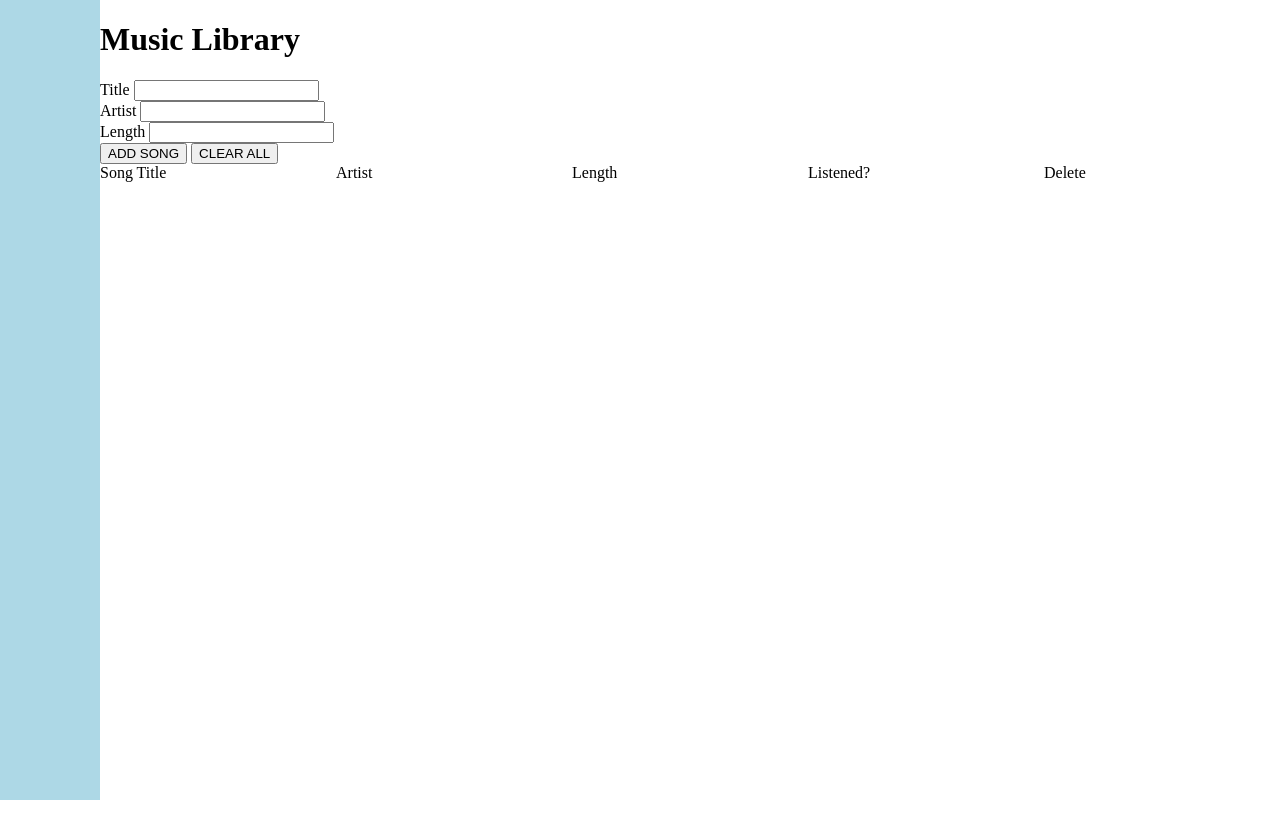
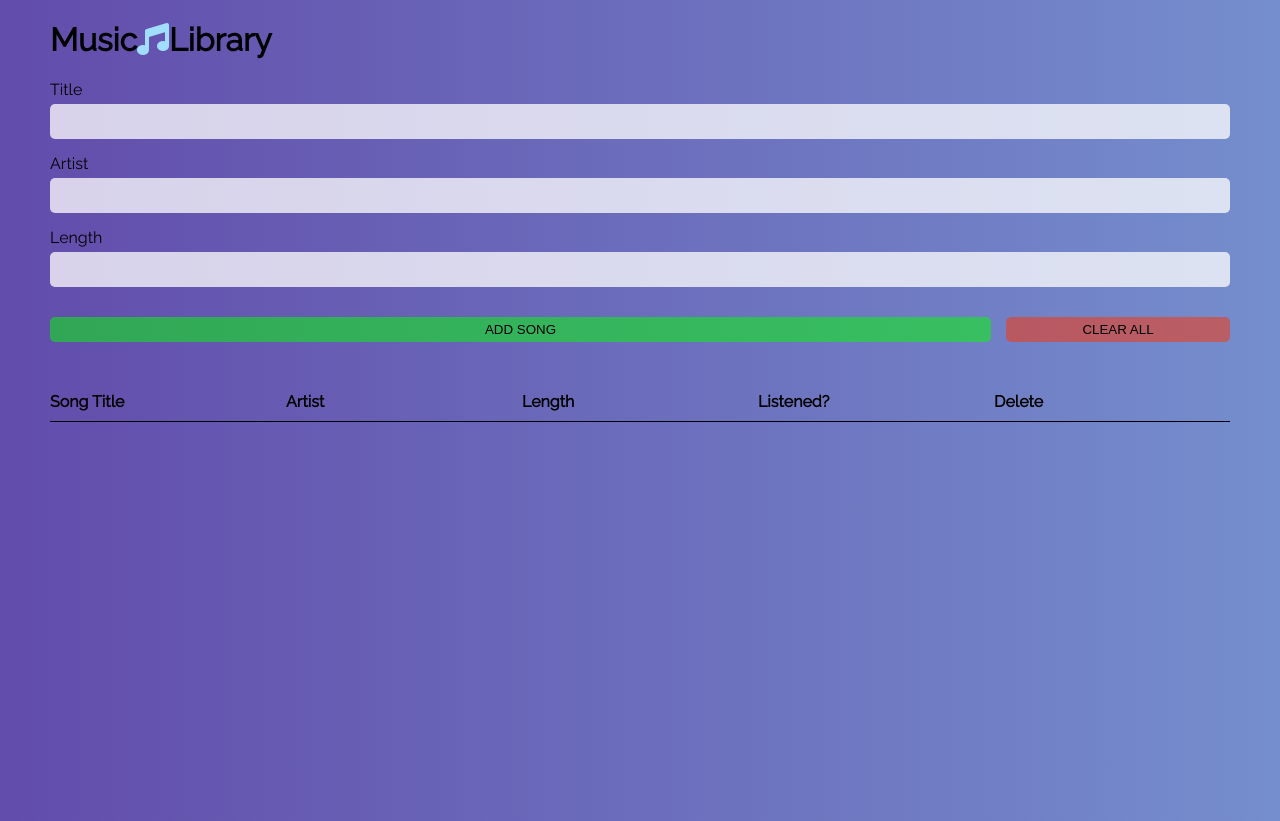
Before and after one commit to johnmoormaniii/music-library, a plain HTML site: page index.html in a window 1280 px wide. Both pictures are taken after a click on the button "CLEAR ALL". Before the commit the page ends 800 px from the top, so only its background shows below. Drawn offline with Linux system fonts and the light colour scheme.

Commit message:
Add files via upload

```diff
--- a/app.js
+++ b/app.js
@@ -1,4 +1,5 @@
 // ********** app.js **********
+
 
 class Song {
     constructor(title, artist, length){
@@ -10,27 +11,11 @@ class Song {
 
 let songLibrary =[];
 
-function displaySongs(){
-    const songs = JSON.parse(localStorage.getItem('songLibrary'));
-    songs.forEach((song) => {
-        const tableContainer = document.querySelector('.table-container');
-        const songCard = document.createElement('div');
-        songCard.classList.add('table');
-        songCard.classList.add('song-card');
-        songCard.innerHTML = `
-            <div class="song-title">${song.title}</div>
-            <div>${song.artist}</div>
-            <div>${song.length}</div>
-            <input type="checkbox">
-            <i class="btn-delete fas fa-trash">
-        `;
 
-        tableContainer.appendChild(songCard);
-    })
-}
+// ---------- HANDLING THE SONG LIBRARY ARRAY ----------
+
 
 function addSong(){
-
     const title = document.querySelector('#title').value;
     const artist = document.querySelector('#artist').value;
     const length = document.querySelector('#length').value;
@@ -64,8 +49,33 @@ function removeSong(element){
     }
 };
 
+
+// ---------- SONG DISPLAY HANDLING ----------
+
+
+function displaySongs(){
+    const songs = JSON.parse(localStorage.getItem('songLibrary'));
+    songs.forEach((song) => {
+        const tableContainer = document.querySelector('.table-container');
+        const songCardContainer = document.querySelector('.song-card-container');
+        const songCard = document.createElement('div');
+        songCard.classList.add('table');
+        songCard.classList.add('song-card');
+        songCard.innerHTML = `
+            <div class="song-title">${song.title}</div>
+            <div>${song.artist}</div>
+            <div>${song.length}</div>
+            <input type="checkbox">
+            <i class="btn-delete fas fa-trash">
+        `;
+
+        songCardContainer.appendChild(songCard);
+    })
+};
+
 function addSongToDisplay(newSong){
     const tableContainer = document.querySelector('.table-container');
+    const songCardContainer = document.querySelector('.song-card-container');
     const songCard = document.createElement('div');
     songCard.classList.add('table');
     songCard.classList.add('song-card');
@@ -77,7 +87,7 @@ function addSongToDisplay(newSong){
         <i class="btn-delete fas fa-trash">
     `;
 
-    tableContainer.appendChild(songCard);
+    songCardContainer.appendChild(songCard);
 };
 
 function removeSongFromDisplay(button){
@@ -85,6 +95,18 @@ function removeSongFromDisplay(button){
         button.parentElement.remove();
     }
 };
+
+function clearAllCards(button){
+    button.parentElement.parentElement.nextElementSibling.firstChild.nextElementSibling.nextElementSibling.remove();
+    const tableContainer = document.querySelector('.table-container');
+    const newSongCardContainer = document.createElement('div');
+    newSongCardContainer.classList.add('song-card-container');
+    tableContainer.appendChild(newSongCardContainer);
+};
+
+
+// ---------- CLEARING INPUT FIELDS AFTER ADDING A SONG ----------
+
 
 function clearInput(){
     document.querySelector('#title').value = '';
@@ -130,13 +152,15 @@ document.addEventListener('click', (e) => {
     removeSongFromDisplay(e.target);
 });
 
-document.querySelector('#clearAll').addEventListener('click', () => {
+document.querySelector('#clearAll').addEventListener('click', (e) => {
     clearAllLocalStorage();
     newLocalStorage();
-    clearAllCards();
-})
+    clearAllCards(e.target);
+});
+
 
 // ---------- THESE RUN WHEN THE PAGE OPENS ----------
 
+
 getLocalStorage();
 displaySongs();
--- a/index.html
+++ b/index.html
@@ -14,30 +14,28 @@
 </head>
 <body>
 
-    <div class="sidebar">
-
-    </div>
-
     <div class="container">
         <header>
-            <h1>Music Library</h1>
+            <h1>Music<i class="fas fa-music"></i>Library</h1>
         </header>
 
         <form id="song-form">
-            <div class="title-container">
+            <div class="label-container title-container">
                 <label for="title">Title</label>
-                <input type="text" id="title">
+                <input class="input-box" type="text" id="title">
             </div>
-            <div class="artist-container">
+            <div class="label-container artist-container">
                 <label for="artist">Artist</label>
-                <input type="text" id="artist">
+                <input class="input-box" type="text" id="artist">
             </div>
-            <div class="length-container">
+            <div class="label-container length-container">
                 <label for="length">Length</label>
-                <input type="text" id="length">
+                <input class="input-box" type="text" id="length">
             </div>
-            <button type="button" id="submit">ADD SONG</button>
-            <button type="button" id="clearAll">CLEAR ALL</button>
+            <div class="button-container">
+                <button type="button" id="submit">ADD SONG</button>
+                <button type="button" id="clearAll">CLEAR ALL</button>
+            </div>
         </form>
 
         <div class="table-container">
@@ -48,7 +46,13 @@
                 <div>Listened?</div>
                 <div>Delete</div>
             </div>
-<!--
+
+            <div class="song-card-container">
+
+            </div>
+
+
+<!--    SONG CARD TEMPLATE
             <div class="table song-card">
                 <div>My Favorite Song</div>
                 <div>John Doe</div>
@@ -57,6 +61,7 @@
                 <i class="btn-delete fas fa-trash"></i>
             </div>
 -->
+
         </div>
     </div>
 
--- a/style.css
+++ b/style.css
@@ -1,51 +1,145 @@
+@import url('https://fonts.googleapis.com/css2?family=Raleway&display=swap');
+
+/*
+Colors:
+#A0DDFF
+#758ECD
+#C1CEFE
+#7189FF
+#624CAB
+*/
+
 *, *::before, *::after{
     box-sizing: border-box;
-}
-
-:root{
-    --sidebar-width: 100px;
 }
 
 body, html{
     margin: 0;
     padding: 0;
+    font-family: 'Raleway', sans-serif;
+    background: linear-gradient(to left, #758ECD,#624cab);
+    background-repeat: no-repeat;
+    min-height: 100vh;
 }
 
 .container{
     position: relative;
     margin: 0;
+    margin-left: 50px;
+    margin-right: 50px;
     padding: 0;
-    margin-left: var(--sidebar-width);
 }
 
-.sidebar{
-    position: fixed;
-    background-color: lightblue;
-    height: 100vh;
-    width: var(--sidebar-width);
-    margin: 0;
-    padding: 0;
-    left: 0;
-    top: 0;
+
+/* ---------- HEADER ---------- */
+
+
+header > h1{
+    font-weight: bold;
 }
+
+header > h1 > i{
+    color: #A0DDFF;
+}
+
+
+/* ---------- TABLE AND LABEL STYLING ---------- */
+
 
 .table{
     display: grid;
     grid-template-columns: repeat(5, 1fr);
     text-align: left;
+    align-items: center;
+}
+
+.label-container{
+    display: flex;
+    flex-direction: column;
+    margin-bottom: 15px;
+}
+
+.label-container > label{
+    margin-bottom: 5px;
+}
+
+.input-box{
+    height: 35px;
+    background-color: rgba(255,255,255,.75);
+    border: none;
+    border-radius: 5px;
 }
 
 .table-heading{
+    margin-bottom: 25px;
+    border-bottom: 1px solid black;
+    padding-bottom: 10px;
+}
+
+.table-heading > div{
+    font-weight: bold;
+}
+
+
+/* ---------- SONG CARD DISPLAY STYLING ---------- */
+
+
+.song-card{
+    background-color: rgba(193,206,254,.9);
+    border-radius: 5px;
+    padding: 5px;
     margin-bottom: 10px;
 }
 
-.song-card{
-    background-color: lightgray;
-    border: 2px solid black;
-    margin: 5px;
+.song-card > div{
+    overflow: scroll;
     padding: 5px;
+    font-size: 0.75rem;
 }
+
+.song-title{
+    font-style: italic;
+    overflow: scroll;
+    font-weight: bold;
+}
+
+
+/* ---------- BUTTON STYLING ---------- */
+
 
 .btn-delete{
     cursor: pointer;
 }
+
+.button-container{
+    display: grid;
+    grid-template-columns: repeat(5, 1fr);
+    gap: 15px;
+}
+
+.button-container > button{
+    height: 25px;
+    background-color: rgba(255,255,255,.75);
+    border: none;
+    border-radius: 5px;
+    margin-bottom: 50px;
+    margin-top: 15px;
+    cursor: pointer;
+}
+
+#submit{
+    grid-column: span 4;
+    background-color: rgba(0,255,0,.5);
+}
+
+#clearAll{
+    background-color: rgba(255,50,0,.5);
+}
+
+
+/* ---------- HOVER STYLING ---------- */
+
+
+.button-container > button:hover{
+    transform: scale(1.05);
+}
```
